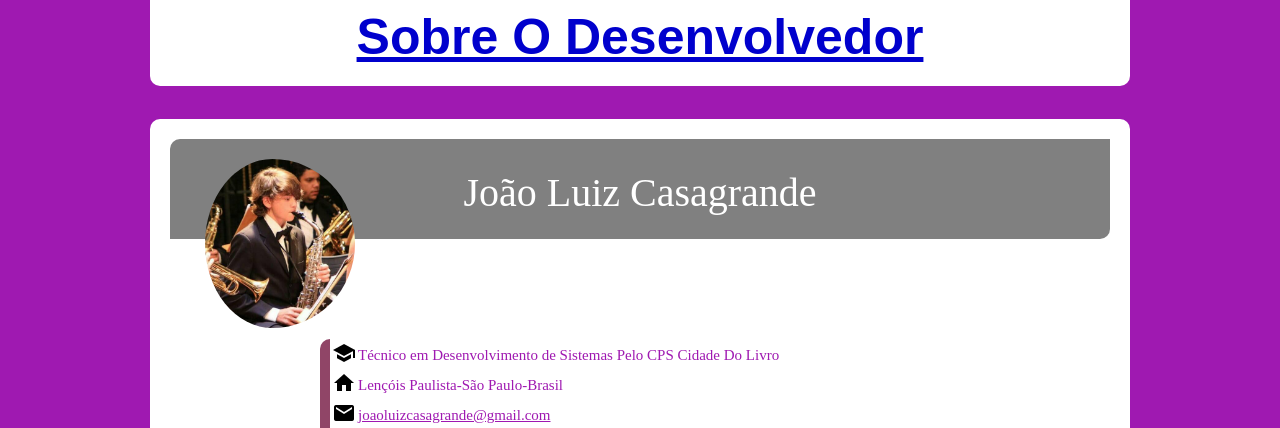
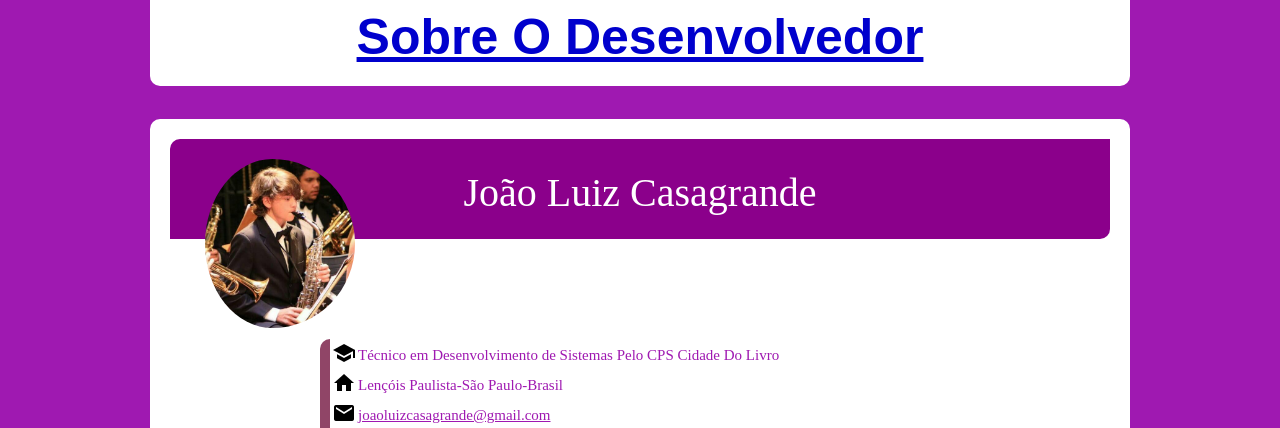
Before and after one commit to JoaoLCasagrande/AulasPWI, a plain HTML site: page Aula_07-05-2020/Sobre-o-desenvolvedor.html in a window 1280 px wide. Shown: the part 77-505 px from the top of the page. Drawn offline with Linux system fonts and the light colour scheme.

Commit message:
Update Sobre-o-desenvolvedor.html

```diff
--- a/Aula_07-05-2020/Sobre-o-desenvolvedor.html
+++ b/Aula_07-05-2020/Sobre-o-desenvolvedor.html
@@ -61,7 +61,7 @@
 
             .barra{
                 height: 100px;
-                background-color: #808080;
+                background-color: #8B008B;
                 width: 100%;
                 position: static;
                 border-bottom-right-radius: 10px;
```
